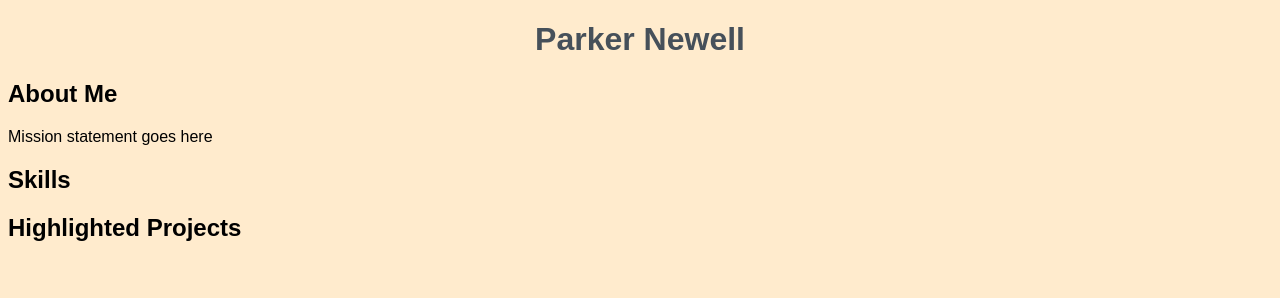
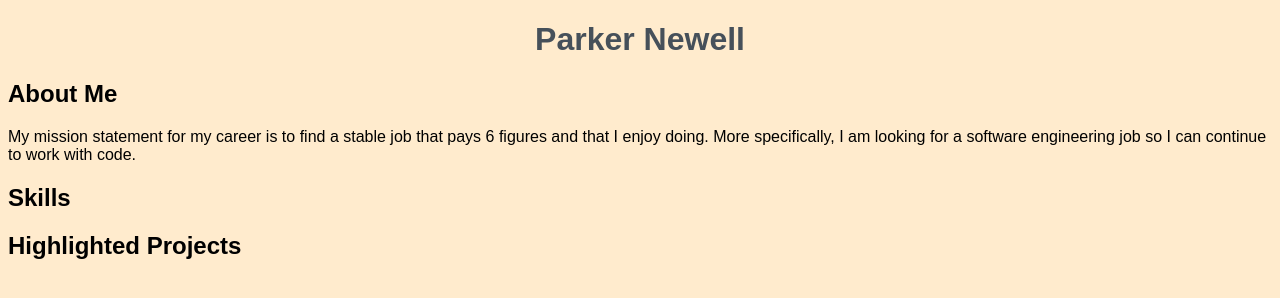
Before and after one commit to Parker-Newell/Parker-Newell.github.io, a plain HTML site: page index.html in a window 1280 px wide. Drawn offline with Linux system fonts and the light colour scheme.

Commit message:
Update index.html

```diff
--- a/index.html
+++ b/index.html
@@ -8,7 +8,7 @@
     <h1>Parker Newell</h1>
     <div ckass="about">
       <h2>About Me</h2>
-      <p>Mission statement goes here</p>
+      <p>My mission statement for my career is to find a stable job that pays 6 figures and that I enjoy doing. More specifically, I am looking for a software engineering job so I can continue to work with code. </p>
     </div>
     <div class="skills">
       <h2>Skills</h2>
```
